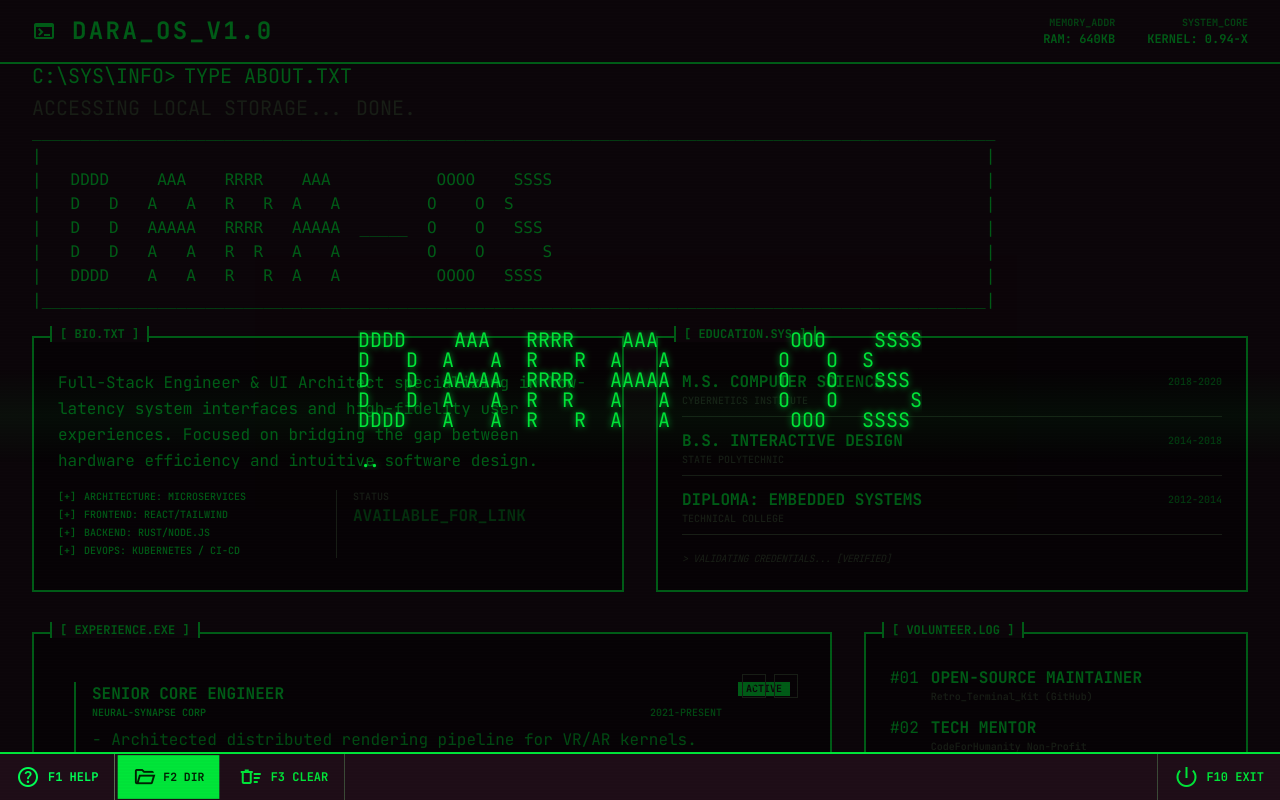
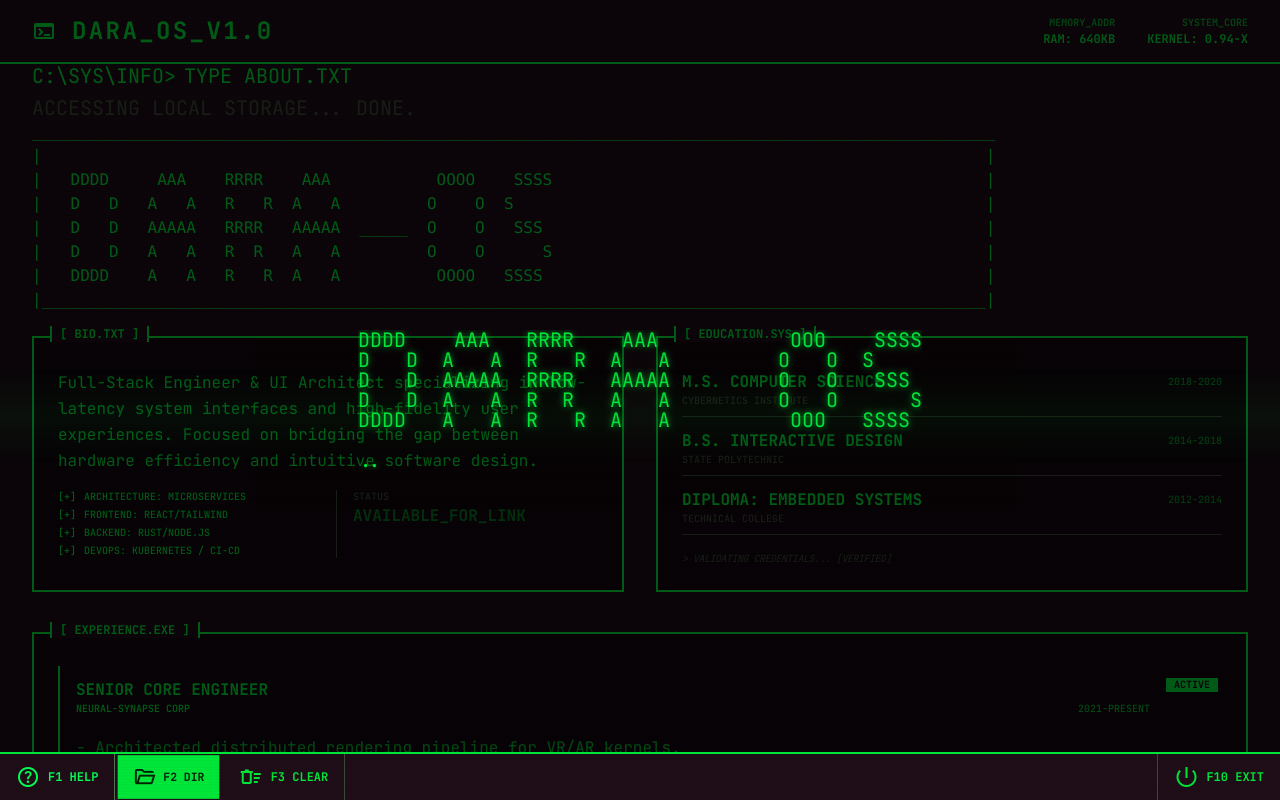
Before and after one commit to DAjayi27/DAjayi27.github.io, a Vue app: page /about in a window 1280 px wide. Built offline with nearby package versions, Linux system fonts and the light colour scheme; a web font is replaced by a local one.

Commit message:
Refactor about.ts and ExperienceSection.vue to merge volunteer items into the experience list, enhancing detail and structure; update styling and interaction in ExperienceSection for improved user experience

```diff
--- a/src/components/about/ExperienceSection.vue
+++ b/src/components/about/ExperienceSection.vue
@@ -1,5 +1,5 @@
 <script setup lang="ts">
-import { ref, onMounted, onBeforeUnmount } from 'vue'
+import { ref, computed } from 'vue'
 
 type ExperienceItem = {
   title: string
@@ -10,76 +10,17 @@ type ExperienceItem = {
 }
 const props = defineProps<{ items: ExperienceItem[] }>()
 
-const containerRef = ref<HTMLElement | null>(null)
-const currentIndex = ref(0)
-let observer: IntersectionObserver | null = null
-
-function scrollToIndex(i: number) {
-  const container = containerRef.value
-  if (!container) return
-  const items = container.querySelectorAll<HTMLElement>('.exp-item')
-  const el = items[i]
-  if (el) el.scrollIntoView({ behavior: 'smooth', block: 'start' })
-}
-
-function prev() {
-  if (currentIndex.value > 0) {
-    currentIndex.value -= 1
-    scrollToIndex(currentIndex.value)
-  }
-}
-
-function next() {
-  if (currentIndex.value < props.items.length - 1) {
-    currentIndex.value += 1
-    scrollToIndex(currentIndex.value)
-  }
-}
-
-onMounted(() => {
-  const root = containerRef.value
-  if (!root) return
-
-  observer = new IntersectionObserver(
-    entries => {
-      // pick the entry with highest intersectionRatio
-      let bestIndex = currentIndex.value
-      let bestRatio = 0
-      entries.forEach(entry => {
-        const el = entry.target as HTMLElement
-        const ratio = entry.intersectionRatio
-        if (ratio > bestRatio) {
-          bestRatio = ratio
-          const idx = Number(el.dataset.index)
-          if (!Number.isNaN(idx)) bestIndex = idx
-        }
-      })
-      currentIndex.value = bestIndex
-    },
-    { root, threshold: [0.25, 0.5, 0.75] }
-  )
-
-  const items = root.querySelectorAll<HTMLElement>('.exp-item')
-  items.forEach(el => observer?.observe(el))
-})
-
-onBeforeUnmount(() => {
-  observer?.disconnect()
-})
+const COLLAPSED_COUNT = 2
+const expanded = ref(false)
+const displayedItems = computed(() => (expanded.value ? props.items : props.items.slice(0, COLLAPSED_COUNT)))
+function toggle() { expanded.value = !expanded.value }
 </script>
 
 <template>
   <div class="space-y-4 pt-2">
-    <div class="relative">
-      <div ref="containerRef" class="exp-carousel overflow-y-auto snap-y snap-mandatory scroll-smooth max-h-64 lg:max-h-80 touch-pan-y">
-        <div
-          v-for="(exp, idx) in props.items"
-          :key="idx"
-          class="exp-item snap-start pl-4 pr-4 py-4 h-64 lg:h-80"
-          :data-index="idx"
-        >
-          <div :class="exp.tag ? 'border-l-2 border-primary-fixed-dim pl-4' : 'border-l-2 border-outline-variant pl-4'">
-            <div class="flex justify-between items-start">
+    <div :class="['space-y-4', !expanded ? 'collapsed' : '']">
+      <div v-for="(exp, idx) in displayedItems" :key="idx" :class="exp.tag ? 'border-l-2 border-primary-fixed-dim pl-4' : 'border-l-2 border-outline-variant pl-4'">
+        <div class="flex justify-between items-start py-3">
           <div class="flex-1">
             <h4 class="text-body-sm font-bold">{{ exp.title }}</h4>
             <div class="flex items-center justify-between gap-4">
@@ -89,37 +30,27 @@ onBeforeUnmount(() => {
           </div>
           <div v-if="exp.tag" class="ml-4 shrink-0 bg-primary-fixed-dim text-background px-2 text-label-sm font-bold">{{ exp.tag }}</div>
         </div>
-            <div v-if="exp.bullets" class="mt-2 space-y-1">
+        <div v-if="exp.bullets" class="mt-2 space-y-1 pb-2">
           <p v-for="(b, i) in exp.bullets" :key="i" class="text-body-sm opacity-80">{{ b }}</p>
         </div>
       </div>
     </div>
-      </div>
 
-      <!-- controls -->
-      <div class="absolute top-2 right-2 flex gap-2">
-        <button @click="prev" :disabled="currentIndex===0" aria-label="Previous" class="px-2 py-1 border border-outline-variant text-label-sm">‹</button>
-        <button @click="next" :disabled="currentIndex===props.items.length-1" aria-label="Next" class="px-2 py-1 border border-outline-variant text-label-sm">›</button>
-      </div>
-    </div>
-
-    <div class="flex items-center justify-center gap-3">
-      <div class="text-label-sm opacity-70">{{ currentIndex + 1 }} / {{ props.items.length }}</div>
-      <div class="flex gap-1">
-        <button
-          v-for="(_, i) in props.items"
-          :key="i"
-          @click="scrollToIndex(i)"
-          :aria-label="`Go to item ${i+1}`"
-          :class="['w-2 h-2 rounded-full', currentIndex === i ? 'bg-primary-fixed-dim' : 'bg-primary-fixed-dim/20']"
-        />
-      </div>
+    <div v-if="props.items.length > COLLAPSED_COUNT" class="pt-2">
+      <button @click="toggle" class="px-3 py-1 text-label-sm font-bold text-primary-fixed-dim hover:brightness-125 transition-colors" :aria-expanded="expanded">{{ expanded ? 'SHOW LESS' : 'SHOW MORE' }}</button>
     </div>
   </div>
 </template>
 
 <style scoped>
-.exp-carousel { -webkit-overflow-scrolling: touch; }
-.exp-item { scroll-snap-align: start; }
-.exp-item:focus { outline: none; }
+/* When collapsed, limit height so the section fits comfortably in viewport;
+   adjust the calc to taste (subtract nav/header/footer heights and margins). */
+.collapsed {
+  max-height: calc(100vh - 12rem);
+  overflow: auto;
+  padding-right: 0.25rem; /* room for scrollbar */
+}
+
+.collapsed::-webkit-scrollbar { width: 10px; }
+.collapsed::-webkit-scrollbar-thumb { background: rgba(0,230,57,0.26); border-radius: 999px; }
 </style>
--- a/src/data/about.ts
+++ b/src/data/about.ts
@@ -50,13 +50,25 @@ export const experienceItems = [
     years: '2013',
     bullets: ['- Assisted in prototyping spatial-compute scheduling algorithms.'],
   },
+  // Volunteer / community entries merged into experience list
+  {
+    title: 'OPEN-SOURCE MAINTAINER',
+    company: 'Retro_Terminal_Kit (GitHub)',
+    bullets: ['- Maintained and curated the retro terminal UI toolkit.'],
+  },
+  {
+    title: 'TECH MENTOR',
+    company: 'CodeForHumanity Non-Profit',
+    bullets: ['- Mentored students in fullstack and systems development.'],
+  },
+  {
+    title: 'CONFERENCE SPEAKER',
+    company: 'OSDEV Summit 2022',
+    bullets: ['- Presented on low-latency UI patterns for embedded GUIs.'],
+  },
+  {
+    title: 'WORKSHOP LEAD',
+    company: 'Local Hack Day - Embedded Systems',
+    bullets: ['- Led hands-on workshops on embedded board bring-up.'],
+  },
 ]
-
-export const volunteerItems = [
-  { title: 'OPEN-SOURCE MAINTAINER', meta: 'Retro_Terminal_Kit (GitHub)' },
-  { title: 'TECH MENTOR', meta: 'CodeForHumanity Non-Profit' },
-  { title: 'CONFERENCE SPEAKER', meta: 'OSDEV Summit 2022' },
-  { title: 'WORKSHOP LEAD', meta: 'Local Hack Day - Embedded Systems' },
-]
-
-export const volunteerMetric = 8
--- a/src/style.css
+++ b/src/style.css
@@ -115,3 +115,62 @@
   from { transform: translateY(-100%); }
   to { transform: translateY(100vh); }
 }
+
+/* Themed scrollbars */
+:root {
+  --scrollbar-track: var(--color-surface-container-low);
+  /* brighter default thumb for visibility */
+  --scrollbar-thumb: rgba(0, 230, 57, 0.26);
+  --scrollbar-thumb-hover: rgba(0, 230, 57, 0.44);
+  --scrollbar-thumb-border: rgba(0, 230, 57, 0.95);
+}
+
+/* WebKit-based browsers */
+*::-webkit-scrollbar {
+  width: 12px;
+  height: 12px;
+}
+
+*::-webkit-scrollbar-track {
+  background: var(--scrollbar-track);
+}
+
+*::-webkit-scrollbar-thumb {
+  background: var(--scrollbar-thumb);
+  border-radius: 999px;
+  border: 2px solid transparent; /* space for glow */
+  background-clip: padding-box;
+  transition: box-shadow 240ms ease, background 180ms ease, border-color 180ms ease;
+}
+
+*::-webkit-scrollbar-thumb:hover {
+  background: var(--scrollbar-thumb-hover);
+  border-color: var(--scrollbar-thumb-border);
+}
+
+/* hide native scrollbar arrow buttons (WebKit) to remove top/bottom arrows */
+*::-webkit-scrollbar-button { display: none; }
+*::-webkit-scrollbar-corner { background: var(--scrollbar-track); }
+
+/* Firefox */
+* {
+  scrollbar-width: thin;
+  scrollbar-color: var(--scrollbar-thumb) var(--scrollbar-track);
+}
+
+/* A reusable class for components that want the themed scrollbar explicitly */
+.custom-scrollbar {
+  scrollbar-width: thin;
+}
+
+/* Scoped fallback for non-WebKit browsers to hint the thumb color via an inset box-shadow on scrollable areas */
+.custom-scrollbar::-webkit-scrollbar-thumb {
+  background: var(--scrollbar-thumb);
+}
+
+/* Darker thumb variant for high-contrast / bright backgrounds */
+.custom-scrollbar.dark-thumb::-webkit-scrollbar-thumb {
+  background: rgba(0,0,0,0.65);
+  border-color: rgba(0,0,0,0.85);
+}
+.custom-scrollbar.dark-thumb { scrollbar-color: rgba(0,0,0,0.65) var(--scrollbar-track); }
--- a/src/views/AboutPage.vue
+++ b/src/views/AboutPage.vue
@@ -3,8 +3,7 @@ import { ref, onMounted, onUnmounted } from 'vue'
 import BioSection from '@/components/about/BioSection.vue'
 import EducationSection from '@/components/about/EducationSection.vue'
 import ExperienceSection from '@/components/about/ExperienceSection.vue'
-import VolunteerSection from '@/components/about/VolunteerSection.vue'
-import { bioData, educationItems, experienceItems, volunteerItems, volunteerMetric } from '@/data/about'
+import { bioData, educationItems, experienceItems } from '@/data/about'
 
 // Flicker + reveal timers
 const flickerTimer = ref<number | undefined>(undefined)
@@ -89,15 +88,9 @@ onUnmounted(() => {
       </section>
 
       <!-- EXPERIENCE SECTION -->
-      <section class="col-span-12 lg:col-span-8 border-2 border-primary-fixed-dim p-6 relative group hover:glow-border transition-all duration-300 bg-black/40">
+      <section class="col-span-12 border-2 border-primary-fixed-dim p-6 relative group hover:glow-border transition-all duration-300 bg-black/40">
         <div class="absolute -top-3 left-4 bg-background px-2 text-label-md font-bold text-primary-fixed-dim border-x-2 border-primary-fixed-dim">[ EXPERIENCE.EXE ]</div>
         <ExperienceSection :items="experienceItems" />
-      </section>
-
-      <!-- VOLUNTEER SECTION -->
-      <section class="col-span-12 lg:col-span-4 border-2 border-primary-fixed-dim p-6 relative group hover:glow-border transition-all duration-300 bg-black/40">
-        <div class="absolute -top-3 left-4 bg-background px-2 text-label-md font-bold text-primary-fixed-dim border-x-2 border-primary-fixed-dim">[ VOLUNTEER.LOG ]</div>
-        <VolunteerSection :items="volunteerItems" :metric="volunteerMetric" />
       </section>
     </div>
     </div>
```
Lines whose indentation alone changed are shown as unchanged.
